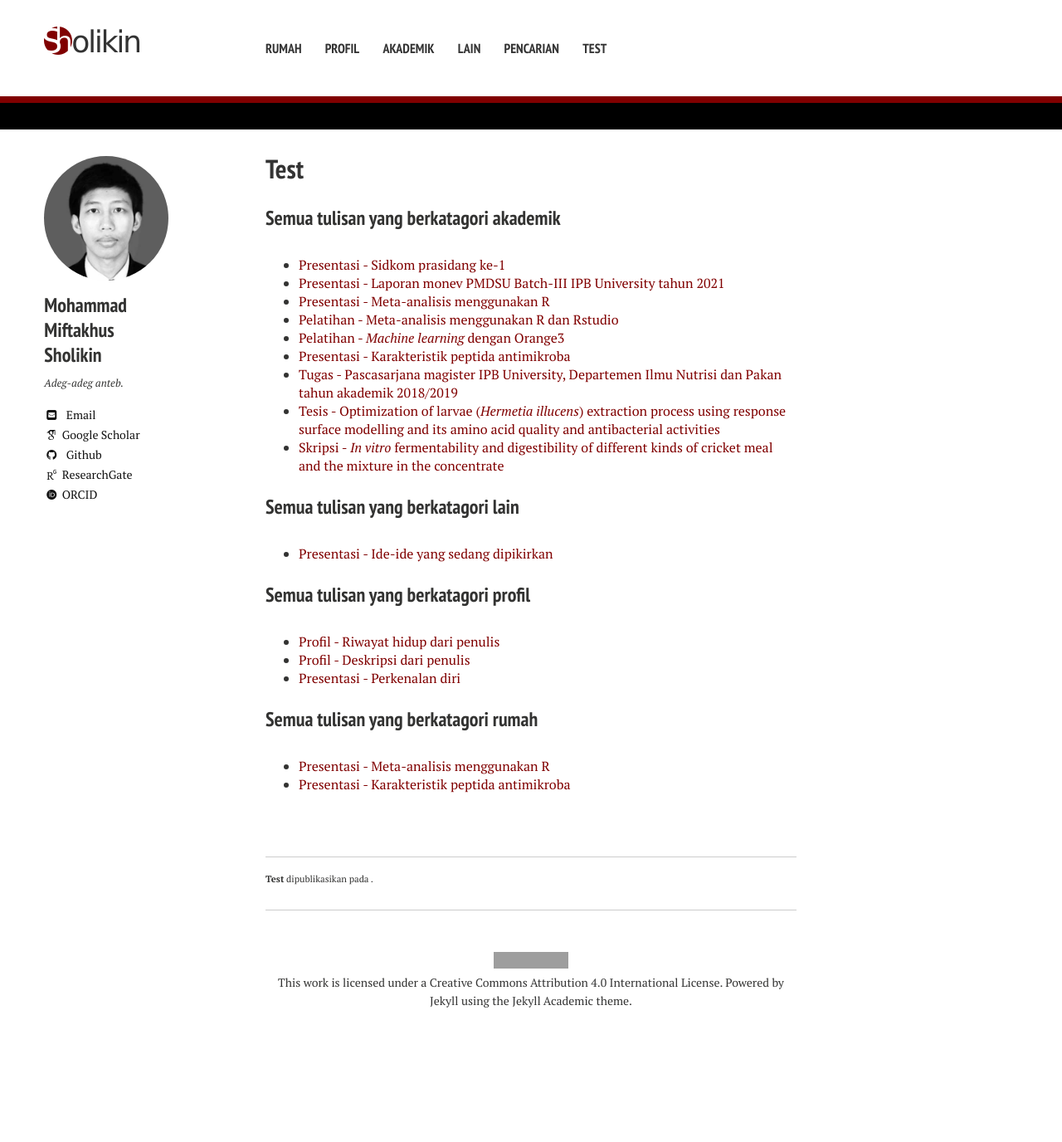
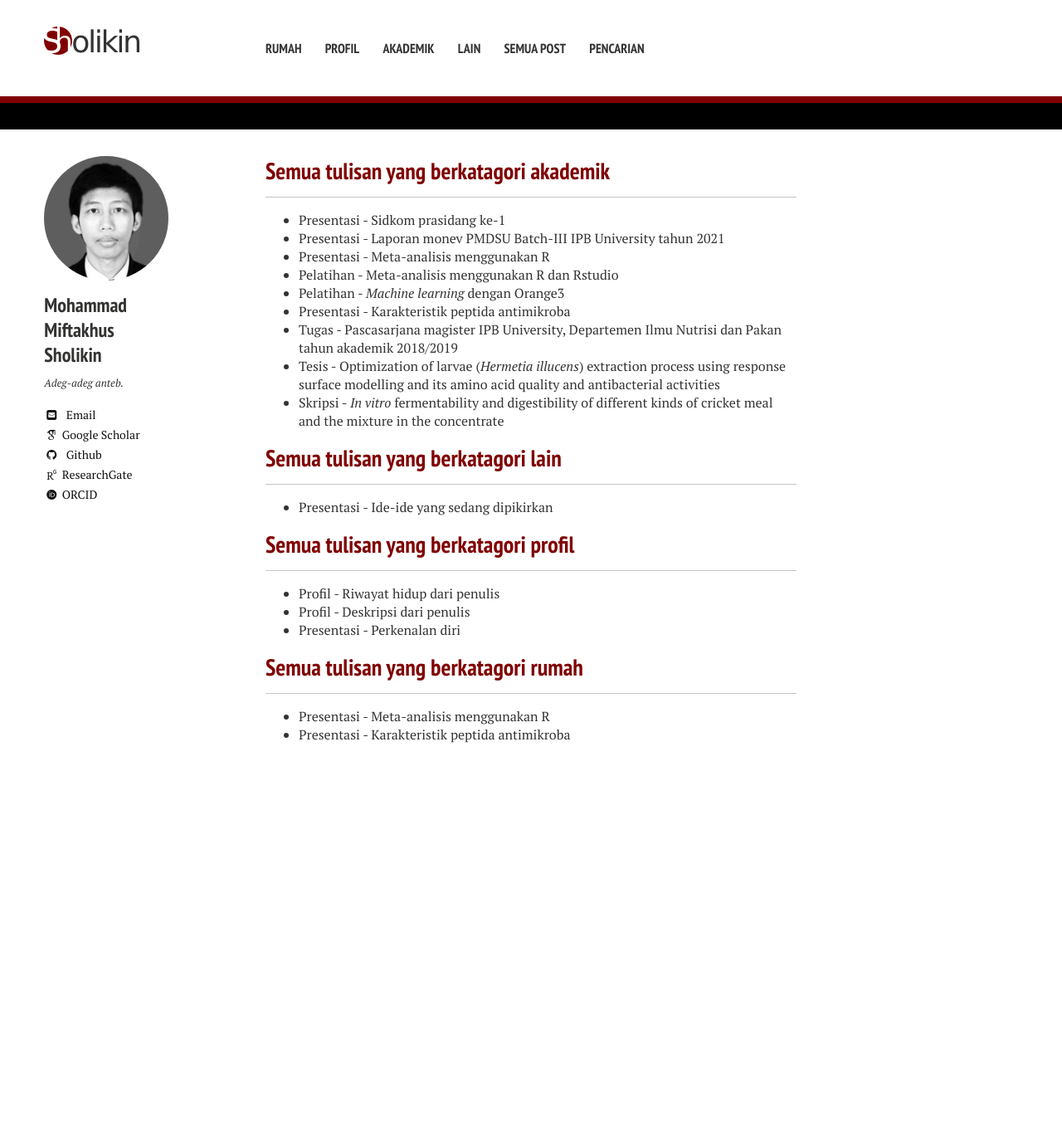
Before and after one commit to mohammad-miftakhus-sholikin/academic_website, a Jekyll site: the page built from laman/semua-post.md, in a window 1280 px wide. Shown: the whole page at 83% size. Built offline with Jekyll 4.4.1, drawn with Linux system fonts in a browser that asks for light colours; nearby versions of some CDN libraries; some web fonts are replaced; after the commit the page ends 944 px from its top, so only the background shows below that; grey boxes are pictures that could not be loaded.

Commit message:
2021-02-23 16:18:12

```diff
--- a/_config.yml
+++ b/_config.yml
@@ -15,10 +15,10 @@
   flickr: #username
   foursquare: #username
   google:
+    analytics:
     plus: #username
-    analytics:
+    scholar: koSsmk8AAAAJ
     verify:
-    scholar: koSsmk8AAAAJ #id
   instagram: #username
   lastfm: #username
   linkedin: #username
@@ -79,5 +79,5 @@
 
 ##### Lisensi #####
 creative-commons:
-  cc-by: yes
-  cc-by-nc: yes
+  cc-by: no
+  cc-by-nc: no
--- a/_data/navigation.yml
+++ b/_data/navigation.yml
@@ -12,8 +12,8 @@
 - title: Lain
   url: /laman/lain/
 
+- title: Semua Post
+  url: /laman/semua-post/
+
 - title: Pencarian
   url: /laman/pencarian/
-
-- title: Test
-  url: /laman/test/
--- /dev/null
+++ b/_layouts/semua-post.html
@@ -0,0 +1,19 @@
+<!doctype html>
+<html class="no-js" lang="en">
+<head>
+{% include _head.html %}
+</head>
+<body class="post-index">
+{% include _navigation.html %}
+{% include _back-to-top-button.html %}
+<div id="main" role="main">
+  <div class="article-author-side">
+    {% include _author-bio.html %}
+  </div><!-- /#bio -->
+  <div id="index">
+    {{ content }}
+  </div><!-- /#index -->
+</div><!-- /#main -->
+{% include _scripts.html %}
+</body>
+</html>
--- a/_layouts/test.html
+++ /dev/null
@@ -1,53 +0,0 @@
-<!doctype html>
-<html class="no-js" lang="en">
-<head>
-{% include _head.html %}
-</head>
-<body class="post">
-{% include _navigation.html %}
-{% include _back-to-top-button.html %}
-<div id="main" role="main">
-  <div class="article-author-side">
-    {% include _author-bio.html %}
-  </div><!-- /#bio -->
-  <article class="post">
-    <div class="headline-wrap">
-      {% if page.link %}
-        <h1><a href="{{ page.link }}">{{ page.title }}</a></h1>
-      {% else %}
-        <h1><a href="{{ site.github.url }}{{ page.url }}" rel="bookmark" title="{{ page.title }}">{{ page.title }}</a></h1>
-      {% endif %}
-    </div><!--/ .headline-wrap -->
-    <div class="article-wrap">
-      {{ content }}
-      <br/>
-      <br/>
-      <hr />
-      <footer role="contentinfo">
-      	{% if page.author %}<p class="byline">Di tulis oleh: <b>{{ page.author }}</b></p>{% endif %}
-        {% if page.share != false %}{% include _social-share.html %}{% endif %}
-        <p class="byline"><strong>{{ page.title }}</strong> dipublikasikan pada <time datetime="{{ page.date | date_to_xmlschema }}">{{ page.date | date: "%d-%m-%Y" }}</time>{% if page.modified %} dan dimodifikasi pada <time datetime="{{ page.modified | date: "%Y-%m-%d" }}">{{ page.modified | date: "%d-%m-%Y" }}</time>{% endif %}.</p>
-      </footer>
-      <hr />
-    </div><!-- /.article-wrap -->
-  </article>
-</div><!-- /#main -->
-<div class="footer-wrap">
-  {% if site.related_posts.size > 0 %}
-  <div class="related-articles">
-  <h4>Artikel lain <small class="pull-right">(<a href="{{ site.github.url }}/laman/akademik/">Akademik</a>)</small></h4>
-    <ul>
-    {% for post in site.related_posts limit:5 %}
-      <li><a href="{{ site.github.url }}{{ post.url }}" title="{{ post.title }}">{{ post.title }}</a></li>
-    {% endfor %}
-    </ul>
-    <hr />
-  </div><!-- /.related-articles -->
-  {% endif %}
-  <footer>
-    {% include _footer.html %}
-  </footer>
-</div><!-- /.footer-wrap -->
-{% include _scripts.html %}
-</body>
-</html>
--- a/laman/test.md
+++ b/laman/semua-post.md
@@ -1,7 +1,7 @@
 ---
-layout: test
-title: Test
-excerpt: "Test"
+layout: semua-post
+title: Semua Post
+excerpt: "Semua Post dari Penulis"
 ---
 
 
```
Also changed, not shown: Gemfile (line endings or trailing spaces), Gemfile.lock.
